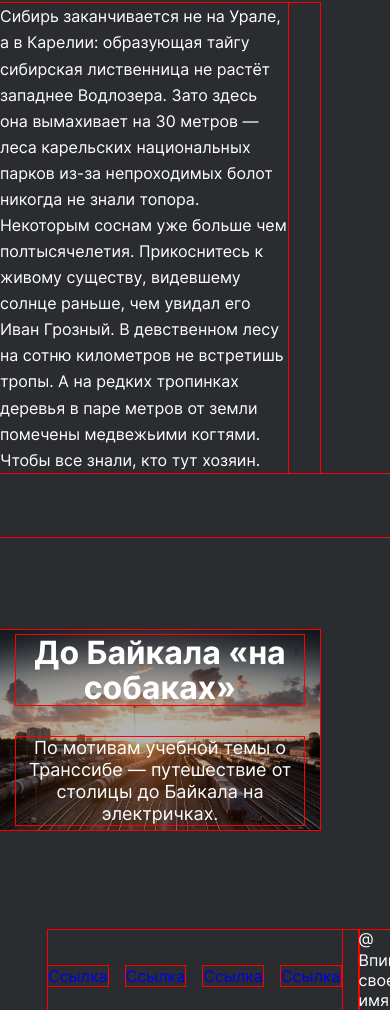
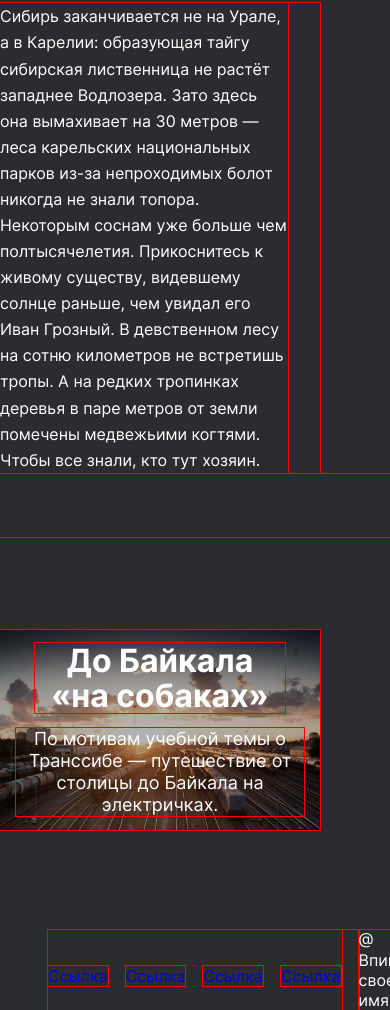
Before and after one commit to Shiker2032/russian-travel, a plain HTML site: page index.html in a window 390 px wide. Shown: the part 9001-10011 px from the top of the page. Drawn offline with Linux system fonts and the light colour scheme; files whose address does not match are found by name.

Commit message:
адаптивный cover

```diff
--- a/styles.css
+++ b/styles.css
@@ -272,7 +272,7 @@ a {
 
         .cover {
             color: white;
-            margin: 93px 48px 0 48px;
+            margin: 93px auto 0;
             background-image: url(./images/cover-trains.jpg);
             background-size: cover;
             overflow: hidden;
@@ -320,17 +320,18 @@ a {
         }
 @media (max-width: 600px) {
     .cover__title {
-        width: 288px;
+        width: 250px;
         font-size: 32px;
         line-height: 35px;
     }
 }
 
 
+
         .cover__subtitle {
             margin: 0;
             margin-top: 32px;
-            width: 600px;
+            width: 360px;
             height: min-content;
             text-align: center;
             font-weight: normal;
@@ -340,6 +341,7 @@ a {
 @media (max-width: 600px) {
     .cover__subtitle {
         width: 288px;
+        margin-top: 15px;
     }
 }
 
```
